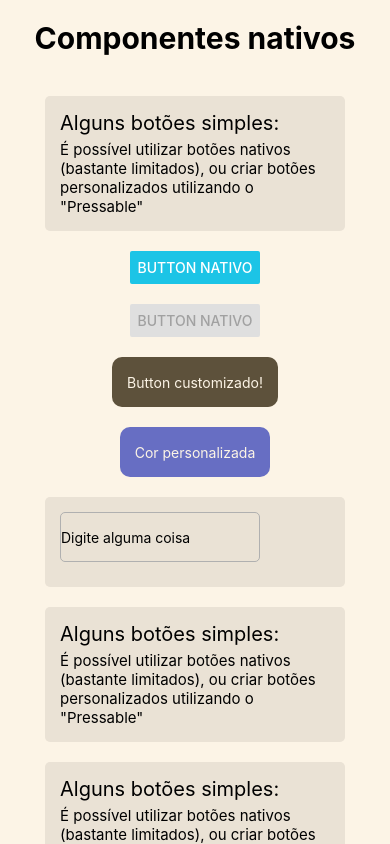
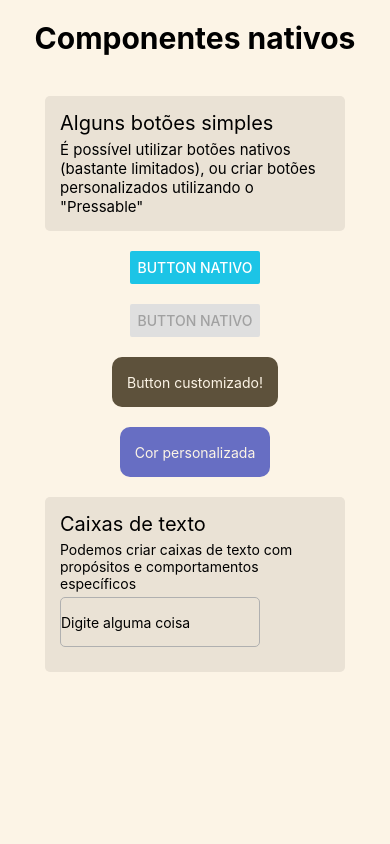
Before and after one commit to ederzin13/componentes-basicos, a React Native app: screen / in a window 390 px wide. Built offline with nearby package versions, Linux system fonts and the light colour scheme.

Commit message:
sections

```diff
--- a/App.tsx
+++ b/App.tsx
@@ -1,51 +1,14 @@
 import Scrollable from "./components/Wrappers/Scrollable";
 import Title from "./components/Title";
-import ButtonNativo from "./components/Buttons/ButtonNativo";
-import TextField from "./components/TextField";
-import CustomButton from "./components/Buttons/CustomButton";
-import { Text } from "react-native";
-import { globalStyles } from "./styles/globalStyles";
-import Input from "./components/Form/Input";
+import Buttons from "./components/Sections/Buttons";
+import Inputs from "./components/Sections/Inputs";
 
 export default function App() {
-  return (
-    <Scrollable>
-      <Title></Title>
-      <TextField>
-        <Text style={globalStyles.caption}>Alguns botões simples:</Text>
-        <Text style={globalStyles.paragraph}>
-          É possível utilizar botões nativos (bastante limitados), ou criar
-          botões personalizados utilizando o "Pressable"
-        </Text>
-      </TextField>
-      <ButtonNativo isDisabled={false}></ButtonNativo>
-      <ButtonNativo isDisabled={true}></ButtonNativo>
-      <CustomButton text="Button customizado!"></CustomButton>
-      <CustomButton text="Cor personalizada" color="#676ec3"></CustomButton>
-      <TextField>
-        <Input></Input>
-      </TextField>
-      <TextField>
-        <Text style={globalStyles.caption}>Alguns botões simples:</Text>
-        <Text style={globalStyles.paragraph}>
-          É possível utilizar botões nativos (bastante limitados), ou criar
-          botões personalizados utilizando o "Pressable"
-        </Text>
-      </TextField>
-      <TextField>
-        <Text style={globalStyles.caption}>Alguns botões simples:</Text>
-        <Text style={globalStyles.paragraph}>
-          É possível utilizar botões nativos (bastante limitados), ou criar
-          botões personalizados utilizando o "Pressable"
-        </Text>
-      </TextField>
-      <TextField>
-        <Text style={globalStyles.caption}>Alguns botões simples:</Text>
-        <Text style={globalStyles.paragraph}>
-          É possível utilizar botões nativos (bastante limitados), ou criar
-          botões personalizados utilizando o "Pressable"
-        </Text>
-      </TextField>
-    </Scrollable>
-  );
+	return (
+		<Scrollable>
+			<Title></Title>
+			<Buttons></Buttons>
+			<Inputs></Inputs>
+		</Scrollable>
+	);
 }
--- /dev/null
+++ b/components/Sections/Buttons.tsx
@@ -0,0 +1,24 @@
+import { View, Text } from "react-native";
+import React from "react";
+import TextField from "../TextField";
+import { globalStyles } from "../../styles/globalStyles";
+import ButtonNativo from "../Buttons/ButtonNativo";
+import CustomButton from "../Buttons/CustomButton";
+
+export default function Buttons() {
+	return (
+		<View style={globalStyles.container}>
+			<TextField>
+				<Text style={globalStyles.caption}>Alguns botões simples</Text>
+				<Text style={globalStyles.paragraph}>
+					É possível utilizar botões nativos (bastante limitados), ou criar
+					botões personalizados utilizando o "Pressable"
+				</Text>
+			</TextField>
+			<ButtonNativo isDisabled={false}></ButtonNativo>
+			<ButtonNativo isDisabled={true}></ButtonNativo>
+			<CustomButton text="Button customizado!"></CustomButton>
+			<CustomButton text="Cor personalizada" color="#676ec3"></CustomButton>
+		</View>
+	);
+}
--- /dev/null
+++ b/components/Sections/Inputs.tsx
@@ -0,0 +1,20 @@
+import { View, Text } from "react-native";
+import React from "react";
+import TextField from "../TextField";
+import Input from "../Form/Input";
+import { globalStyles } from "../../styles/globalStyles";
+
+export default function Inputs() {
+	return (
+		<View>
+			<TextField>
+				<Text style={globalStyles.caption}>Caixas de texto</Text>
+				<Text>
+					Podemos criar caixas de texto com propósitos e comportamentos
+					específicos
+				</Text>
+				<Input></Input>
+			</TextField>
+		</View>
+	);
+}
```
Also changed, not shown: Wrappers/Scrollable.tsx (deleted, +0 -43 lines).
